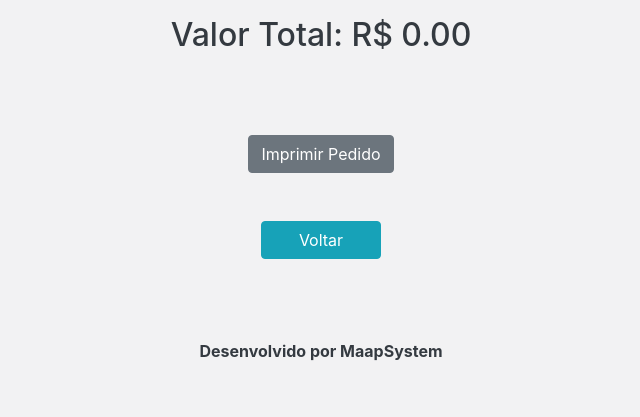
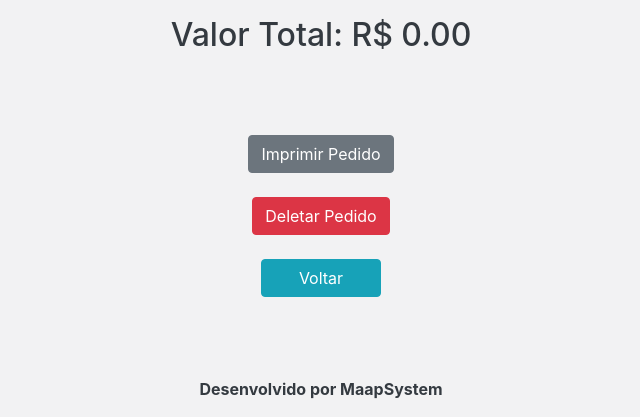
Before and after one commit to maapsystem/MaapSystem, a Flask app: page /gerar_pedido/1 in a window 1280 px wide. Shown: the part 524-941 px from the top of the page, without its empty margins (319-959 px from the left). Before the commit the page ends 885 px from the top, so only its background shows below. Run offline with Flask 2, Linux system fonts and the light colour scheme; parts of the project's set-up code (start-up, migrations or seed data) failed here and were passed over; some libraries are stand-ins or nearby versions.

Commit message:
deletar segregado.

```diff
--- a/controlador.py
+++ b/controlador.py
@@ -618,18 +618,18 @@ def adicionar_pedido_pj():
 
 
 #Pedido Editar
-@app.route("/editar_pedido/<int:id_item>/<int:id_cod_pdt>/<int:id_cod_ped>/<int:id_ped>", methods=['GET','POST'])
-def editar_pedido(id_item, id_cod_pdt, id_cod_ped, id_ped):
-    tb_pedido = session.get(tbl_pedido, id_ped)
-    tb_item = session.get(tbl_item, id_item)
+@app.route("/editar_pedido/<int:id_item>/<int:id_cod_pdt>/<int:id_cod_ped>", methods=['GET','POST'])
+def editar_pedido(id_item, id_cod_pdt, id_cod_ped):
+
+    tb_pp =  session.get(tbl_pedido, id_cod_ped)
+    tb_it =  session.query(tbl_item).get((id_item, id_cod_pdt, id_cod_ped))
+    tb_pto = session.get(tbl_produto, id_cod_pdt)
 
     if request.method == 'POST':
 
         # tbl_pedido
         # tb_cliente.usuario = request.form['usuario']
         # senha = request.form['senha']
-
-
 
         # tbl_item
         # tb_pessoa_juridica.nome_fantasia = request.form['nome_fantasia']
@@ -639,17 +639,26 @@ def editar_pedido(id_item, id_cod_pdt, id_cod_ped, id_ped):
         session.close()
         return redirect(url_for('admin_pedido'))
     session.close()
-    return render_template('editar_pedido.html')
+    return render_template('editar_pedido.html', tb_pp=tb_pp, tb_it=tb_it, tb_pto=tb_pto)
 
 
-#Pedido Deletar
+#Pedido Deletar item
 @app.route("/deletar_item_pedido/<int:id>/<int:id_cod_pt>/<int:id_cod_pd>/<int:id_pp>" , methods=['GET','POST'])
 def deletar_item_pedido(id, id_cod_pt, id_cod_pd, id_pp):
-    del_pedido = session.get(tbl_pedido, id_pp)
-    session.delete(del_pedido)
+    # del_pedido = session.get(tbl_pedido, id_pp)
+    # session.delete(del_pedido)
 
     del_item = session.query(tbl_item).get((id, id_cod_pt, id_cod_pd))
     session.delete(del_item)
+    session.commit()
+    session.close()
+    return redirect(url_for('admin_pedido'))
+
+#Pedido Deletar pedido
+@app.route("/deletar_pedido/<int:id>" , methods=['GET','POST'])
+def deletar_pedido(id):
+    del_pedido = session.get(tbl_pedido, id)
+    session.delete(del_pedido)
     session.commit()
     session.close()
     return redirect(url_for('admin_pedido'))
--- a/templates/adicionar_item_pedido.html
+++ b/templates/adicionar_item_pedido.html
@@ -28,6 +28,7 @@
             document.getElementById('id_valor_unitario').value = strArray[1];
 
             strDescProd = strArray[1].replace(".", ",");
+
             document.getElementById('id_desc_valor_unitario').value = 'R$ ' + strDescProd;
             return valor
         }
--- a/templates/adicionar_pedido_pf.html
+++ b/templates/adicionar_pedido_pf.html
@@ -49,7 +49,7 @@
                     <br>
 
 
-                    <input type="submit" class="btn btn-success" value="Enviar"/>
+                    <input type="submit" class="btn btn-success" value="Salvar Pedido"/>
                     <br>
                     <br>
 
--- a/templates/adicionar_pedido_pj.html
+++ b/templates/adicionar_pedido_pj.html
@@ -49,7 +49,7 @@
                     <br>
 
 
-                    <input type="submit" class="btn btn-success" value="Enviar"/>
+                    <input type="submit" class="btn btn-success" value="Salvar Pedido"/>
                     <br>
                     <br>
 
--- a/templates/admin_pedido.html
+++ b/templates/admin_pedido.html
@@ -84,7 +84,7 @@
 
                                 <tr>
                                     <td>
-                                        <a href="/editar_pedido/{{tbl.id_item}}/{{tbl.cod_pedido}}"> <img src="{{url_for('static', filename ='img/editar.png')}}" alt="editar"></a>
+                                        <a href="/editar_pedido/{{tbl.id_item}}/{{tbl.cod_produto}}/{{tbl.cod_pedido}}"> <img src="{{url_for('static', filename ='img/editar.png')}}" alt="editar"></a>
                                         <a href="/deletar_item_pedido/{{tbl.id_item}}/{{tbl.cod_produto}}/{{tbl.cod_pedido}}/{{tbl.cod_pedido}}"><img src="{{url_for('static', filename ='img/deletar.png')}}" alt="deletar" ></a>
                                     </td>
                                     <!-- <td>{{ tbl.cod_pedido }}</td> -->
@@ -117,6 +117,9 @@
                 <input type="submit" class="btn btn-secondary"  value="Imprimir Pedido"/>
             </form>
             <br>
+            <form action="/deletar_pedido/{{ id }}" method="POST">
+                <input type="submit" class="btn btn-danger"  value="Deletar Pedido"/>
+            </form>
 
             <br>
             <a href="/menulogin" ><input class="btn btn-info" type="submit" value = "Voltar" style="width: 120px"></a>
```
Also changed, not shown: templates/editar_pedido.html (+2 -20 lines).
